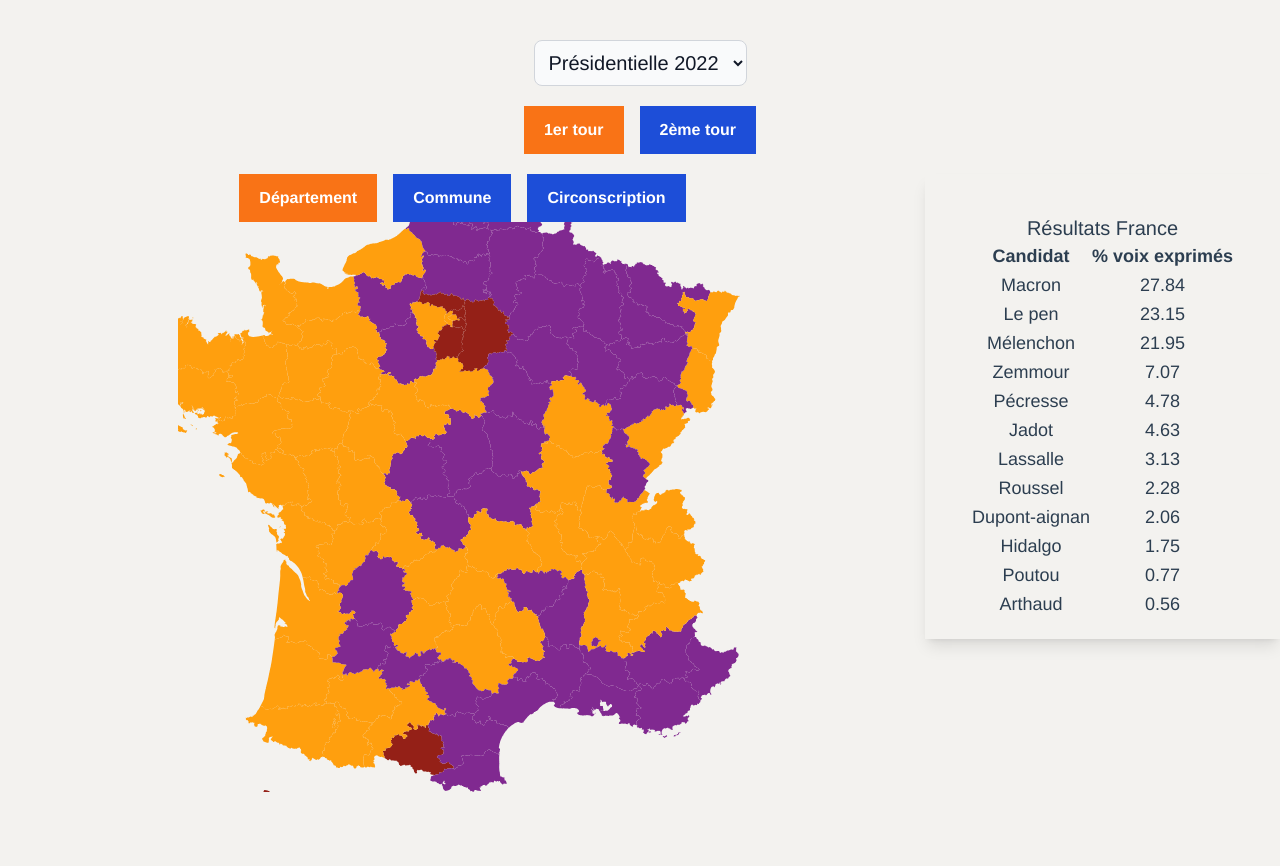
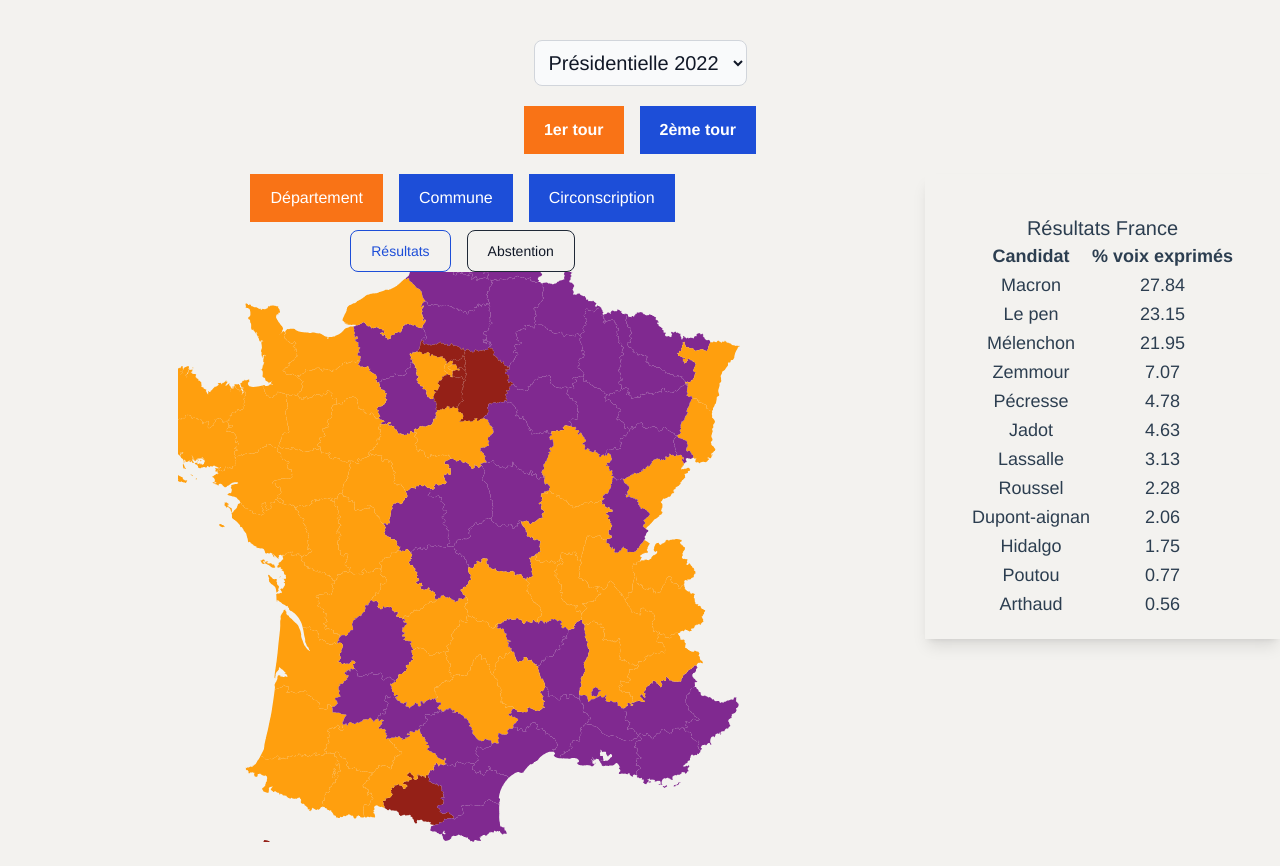
Before and after one commit to RoSelTo/elections-tracker, a Vue app: page / in a window 1280 px wide. Before the commit the page ends 816 px from the top, so only its background shows below. Built offline with nearby package versions, Linux system fonts and the light colour scheme; no server answers.

Commit message:
Add abstention. Change data structure.

```diff
--- a/src/App.vue
+++ b/src/App.vue
@@ -33,6 +33,7 @@ export default {
       resultsDepartements: {},
       resultsCirconscriptions: {},
       resultsFrance: [],
+      abstentionFrance: 0,
       departements: {},
       init: false,
       round: "1",
@@ -41,7 +42,7 @@ export default {
   },
   methods: {
     setWinner: function(results){
-      var winner = Object.keys(results).reduce((a, b) => results[a].percent > results[b].percent ? a : b);
+      var winner = Object.keys(results.data).reduce((a, b) => results.data[a].percent > results.data[b].percent ? a : b);
       if(winner == null)
         console.log(results);
       results.winner = winner;
@@ -96,11 +97,13 @@ export default {
       that.resultsFrance = [];
       d3.dsv(",", '/presidentielle/01-resultats-france-entiere.csv', (data) => {
         that.resultsFrance.push({candidate: that.toTitleCase(data["cand_nom"]), percent: Math.round(data["cand_rapport_exprim"]*100)/100});
+        that.abstentionFrance = parseFloat(data["abstention_pourc"]);
       });
 
       d3.dsv(",", '/presidentielle/p2022-resultats-communes-t1.csv', (data) => {
         var code = that.fixOutreMer(data["CodeInsee"], true);
         that.resultsCommunes[code] = {
+          data: {
             "Arthaud": {percent: parseFloat(data["ARTHAUD.exp"])},
             "Dupont-Aignan": {percent: parseFloat(data["DUPONT-AIGNAN.exp"])},
             "Hidalgo": {percent: parseFloat(data["HIDALGO.exp"])},
@@ -112,6 +115,8 @@ export default {
             "Poutou": {percent: parseFloat(data["POUTOU.exp"])},
             "Pécresse": {percent: parseFloat(data["PÉCRESSE.exp"])},
             "Zemmour": {percent: parseFloat(data["ZEMMOUR.exp"])}
+          },
+          abstention: parseFloat(data["Abstentions_ins"])
         };
         that.setWinner(that.resultsCommunes[code]);
       }).then(() => {
@@ -123,6 +128,7 @@ export default {
         var code = that.fixOutreMer(data["CodeDépartement"], false);
         that.departements[code] = data["Département"];
         that.resultsDepartements[code] = {
+          data: {
             "Arthaud":  {percent: parseFloat(data["ARTHAUD.exp"])},
             "Dupont-Aignan": {percent: parseFloat(data["DUPONT-AIGNAN.exp"])},
             "Hidalgo": {percent: parseFloat(data["HIDALGO.exp"])},
@@ -134,6 +140,8 @@ export default {
             "Poutou": {percent: parseFloat(data["POUTOU.exp"])},
             "Pécresse": {percent: parseFloat(data["PÉCRESSE.exp"])},
             "Zemmour": {percent: parseFloat(data["ZEMMOUR.exp"])}
+          },
+          abstention: parseFloat(data["Abstentions_ins"])
         };
         that.setWinner(that.resultsDepartements[code]);
       }).then(() => {
@@ -143,6 +151,7 @@ export default {
 
       d3.dsv(",", '/presidentielle/p2022-resultats-circonscriptions-t1.csv', (data) => {
         that.resultsCirconscriptions[data["CodeCirco"]] = {
+          data: {
             "Arthaud": {percent: parseFloat(data["ARTHAUD.exp"])},
             "Dupont-Aignan": {percent: parseFloat(data["DUPONT-AIGNAN.exp"])},
             "Hidalgo": {percent: parseFloat(data["HIDALGO.exp"])},
@@ -154,6 +163,8 @@ export default {
             "Poutou": {percent: parseFloat(data["POUTOU.exp"])},
             "Pécresse": {percent: parseFloat(data["PÉCRESSE.exp"])},
             "Zemmour": {percent: parseFloat(data["ZEMMOUR.exp"])}
+          },
+          abstention: parseFloat(data["Abstentions_ins"])
         };
         that.setWinner(that.resultsCirconscriptions[data["CodeCirco"]]);
       }).then(() => {
@@ -174,6 +185,7 @@ export default {
       d3.dsv(";", '/presidentielle/resultats-par-niveau-fe-t2-france-entiere.csv', (data) => {
         that.resultsFrance.push({candidate: "Macron", percent: parseFloat(data["MACRON.% Voix/Exp"].replace(',', '.'))});
         that.resultsFrance.push({candidate: "Le Pen", percent: parseFloat(data["LE PEN.% Voix/Exp"].replace(',', '.'))});
+        that.abstentionFrance = parseFloat(data["% Abs/Ins"].replace(',', '.'));
       });
 
       d3.dsv(";", '/presidentielle/resultats-par-niveau-subcom-t2-france-entiere.csv', (data) => {
@@ -181,8 +193,11 @@ export default {
           return;
         var code = that.fixOutreMer(data["Code du département"], false) + "" + data["Code de la commune"];
         that.resultsCommunes[code] = {
+          data: {
             "Macron": {percent: parseFloat(data["MACRON.% Voix/Exp"].replace(',', '.'))},
             "Le Pen": {percent: parseFloat(data["LE PEN.% Voix/Exp"].replace(',', '.'))}
+          },
+          abstention: parseFloat(data["% Abs/Ins"].replace(',', '.'))
         };
         that.setWinner(that.resultsCommunes[code]);
       }).then(() => {
@@ -197,8 +212,11 @@ export default {
         var code = that.fixOutreMer(data["Code du département"], false);
         that.departements[code] = data["Libellé du département"];
         that.resultsDepartements[code] = {
+          data: {
             "Macron": {percent: parseFloat(data["MACRON.% Voix/Exp"].replace(',', '.'))},
             "Le Pen": {percent: parseFloat(data["LE PEN.% Voix/Exp"].replace(',', '.'))}
+          },
+          abstention: parseFloat(data["% Abs/Ins"].replace(',', '.'))
         };
         that.setWinner(that.resultsDepartements[code]);
       }).then(() => {
@@ -211,8 +229,11 @@ export default {
           return;
         var code = that.fixOutreMer(data["Code du département"], false) + data["Code de la circonscription"];
         that.resultsCirconscriptions[code] = {
+          data: {
             "Macron": {percent: parseFloat(data["MACRON.% Voix/Exp"].replace(',', '.'))},
             "Le Pen": {percent: parseFloat(data["LE PEN.% Voix/Exp"].replace(',', '.'))}
+          },
+          abstention: parseFloat(data["% Abs/Ins"].replace(',', '.'))
         };
         that.setWinner(that.resultsCirconscriptions[code]);
       }).then(() => {
@@ -263,16 +284,18 @@ export default {
         that.resultsFrance.push({candidate: "Reconquête", percent: parseFloat(data["REC.% Voix/Exp"].replace(',', '.')), sieges: parseInt(data["REC.Sièges"])});
         that.resultsFrance.push({candidate: "RN", percent: parseFloat(data["RN.% Voix/Exp"].replace(',', '.')), sieges: parseInt(data["RN.Sièges"])});
         that.resultsFrance.push({candidate: "Divers extrême droite", percent: parseFloat(data["DXD.% Voix/Exp"].replace(',', '.')), sieges: parseInt(data["DXD.Sièges"])});
+        that.abstentionFrance = parseFloat(data["% Abs/Ins"].replace(',', '.'));
       });
 
       const custom = d3.dsvFormat(";");
       custom.parseRows(this.loadFile('/legislatives/resultats-par-niveau-subcom-t1-leg.csv'), (data, i) => {
         if(i > 0){
           var code = that.fixOutreMer(data[0] + "" + data[4], true);
-          that.resultsCommunes[code] = {};
+          that.resultsCommunes[code] = {data:{}};
           for(var col = 25; col <= data.length - 4; col = col + 8){
-             that.resultsCommunes[code][that.readableParty(data[col])] = {percent: parseFloat(data[col + 3].replace(',', '.'))};
+             that.resultsCommunes[code].data[that.readableParty(data[col])] = {percent: parseFloat(data[col + 3].replace(',', '.'))};
           }
+          that.resultsCommunes[code].abstention = parseFloat(data[9].replace(',', '.'));
           that.setWinner(that.resultsCommunes[code]);
         }
       });
@@ -280,10 +303,11 @@ export default {
       custom.parseRows(this.loadFile('/legislatives/resultats-par-niveau-dpt-t1-leg.csv'), (data, i) => {
         if(i > 0){
           var code = that.fixOutreMer(data[0], false);
-          that.resultsDepartements[code] = {};
+          that.resultsDepartements[code] = {data:{}};
           for(var col = 17; col <= data.length - 5; col = col + 5){
-             that.resultsDepartements[code][that.readableParty(data[col])] = {percent: parseFloat(data[col + 3].replace(',', '.')), sieges: parseInt(data[col + 4])};
+             that.resultsDepartements[code].data[that.readableParty(data[col])] = {percent: parseFloat(data[col + 3].replace(',', '.')), sieges: parseInt(data[col + 4])};
           }
+          that.resultsDepartements[code].abstention = parseFloat(data[5].replace(',', '.'));
           that.setWinner(that.resultsDepartements[code]);
         }
       });
@@ -293,10 +317,11 @@ export default {
           if(data[0] == undefined)
             return;
           var code = that.fixOutreMer(data[0], false) + data[2];
-          that.resultsCirconscriptions[code] = {};
+          that.resultsCirconscriptions[code] = {data:{}};
           for(var col = 23; col <= data.length - 4; col = col + 9){
-             that.resultsCirconscriptions[code][that.readableParty(data[col])] = {percent: parseFloat(data[col + 3].replace(',', '.'))};
+             that.resultsCirconscriptions[code].data[that.readableParty(data[col])] = {percent: parseFloat(data[col + 3].replace(',', '.'))};
           }
+          that.resultsCirconscriptions[code].abstention = parseFloat(data[7].replace(',', '.'));
           that.setWinner(that.resultsCirconscriptions[code]);
         }
       });
@@ -327,16 +352,18 @@ export default {
         that.resultsFrance.push({candidate: "Divers droite", percent: parseFloat(data["DVD.% Voix/Exp"].replace(',', '.')), sieges: parseInt(data["DVD.Sièges"])});
         that.resultsFrance.push({candidate: "Droite souverainiste", percent: parseFloat(data["DSV.% Voix/Exp"].replace(',', '.')), sieges: parseInt(data["DSV.Sièges"])});
         that.resultsFrance.push({candidate: "RN", percent: parseFloat(data["RN.% Voix/Exp"].replace(',', '.')), sieges: parseInt(data["RN.Sièges"])});
+        that.abstentionFrance = parseFloat(data["% Abs/Ins"].replace(',', '.'));
       });
 
       const custom = d3.dsvFormat(";");
       custom.parseRows(this.loadFile('/legislatives/resultats-par-niveau-subcom-t2-leg.csv'), (data, i) => {
         if(i > 0){
           var code = that.fixOutreMer(data[0] + "" + data[4], true);
-          that.resultsCommunes[code] = {};
+          that.resultsCommunes[code] = {data:{}};
           for(var col = 25; col <= data.length - 4; col = col + 8){
-             that.resultsCommunes[code][that.readableParty(data[col])] = {percent: parseFloat(data[col + 3].replace(',', '.'))};
+             that.resultsCommunes[code].data[that.readableParty(data[col])] = {percent: parseFloat(data[col + 3].replace(',', '.'))};
           }
+          that.resultsCommunes[code].abstention = parseFloat(data[9].replace(',', '.'));
           that.setWinner(that.resultsCommunes[code]);
         }
       });
@@ -344,10 +371,11 @@ export default {
       custom.parseRows(this.loadFile('/legislatives/resultats-par-niveau-dpt-t2-leg.csv'), (data, i) => {
         if(i > 0){
           var code = that.fixOutreMer(data[0], false);
-          that.resultsDepartements[code] = {};
+          that.resultsDepartements[code] = {data:{}};
           for(var col = 17; col <= data.length - 5; col = col + 5){
-             that.resultsDepartements[code][that.readableParty(data[col])] = {percent: parseFloat(data[col + 3].replace(',', '.')), sieges: parseInt(data[col + 4])};
+             that.resultsDepartements[code].data[that.readableParty(data[col])] = {percent: parseFloat(data[col + 3].replace(',', '.')), sieges: parseInt(data[col + 4])};
           }
+          that.resultsDepartements[code].abstention = parseFloat(data[5].replace(',', '.'));
           that.setWinner(that.resultsDepartements[code]);
         }
       });
@@ -357,10 +385,11 @@ export default {
           if(data[0] == undefined)
             return;
           var code = that.fixOutreMer(data[0], false) + data[2];
-          that.resultsCirconscriptions[code] = {};
+          that.resultsCirconscriptions[code] = {data:{}};
           for(var col = 23; col <= data.length - 4; col = col + 9){
-             that.resultsCirconscriptions[code][that.readableParty(data[col])] = {percent: parseFloat(data[col + 3].replace(',', '.'))};
+             that.resultsCirconscriptions[code].data[that.readableParty(data[col])] = {percent: parseFloat(data[col + 3].replace(',', '.'))};
           }
+          that.resultsCirconscriptions[code].abstention = parseFloat(data[7].replace(',', '.'));
           that.setWinner(that.resultsCirconscriptions[code]);
         }
       });
--- a/src/components/Map.vue
+++ b/src/components/Map.vue
@@ -1,12 +1,22 @@
 <template>
   <div class="map">
     <div class="flex justify-center space-x-4">
-      <div :class="{'bg-orange-500': level == 'departements', 'bg-blue-700': level != 'departements'}" class="text-white px-5 py-3 font-bold cursor-pointer"
+      <div :class="{'bg-orange-500': level == 'departements', 'bg-blue-700': level != 'departements'}" class="text-white px-5 py-3 cursor-pointer"
         v-on:click="createMapDepartements">Département</div>
-      <div :class="{'bg-orange-500': level == 'communes', 'bg-blue-700': level != 'communes'}" class="text-white px-5 py-3 font-bold cursor-pointer"
+      <div :class="{'bg-orange-500': level == 'communes', 'bg-blue-700': level != 'communes'}" class="text-white px-5 py-3 cursor-pointer"
         v-on:click="createMapCommunes">Commune</div>
-      <div :class="{'bg-orange-500': level == 'circonscriptions', 'bg-blue-700': level != 'circonscriptions'}" class="text-white px-5 py-3 font-bold cursor-pointer"
+      <div :class="{'bg-orange-500': level == 'circonscriptions', 'bg-blue-700': level != 'circonscriptions'}" class="text-white px-5 py-3 cursor-pointer"
         v-on:click="createMapCirconscriptions">Circonscription</div>
+    </div>
+    <div class="flex justify-center space-x-4">
+      <div class="text-blue-700 hover:text-white border border-blue-700 hover:bg-blue-800 focus:ring-4 focus:outline-none focus:ring-blue-300
+        font-medium rounded-lg text-sm px-5 py-2.5 text-center mt-2 dark:border-blue-500 dark:text-blue-500 dark:hover:text-white dark:hover:bg-blue-600 dark:focus:ring-blue-800">
+        Résultats
+      </div>
+      <div class="text-gray-900 hover:text-white border border-gray-800 hover:bg-gray-900 focus:ring-4 focus:outline-none focus:ring-gray-300 font-medium rounded-lg
+      text-sm px-5 py-2.5 text-center mt-2 dark:border-gray-600 dark:text-gray-400 dark:hover:text-white dark:hover:bg-gray-600 dark:focus:ring-gray-800">
+        Abstention
+      </div>
     </div>
     <!-- Add loading -->
     <div id="mapContainer" style="height:calc(100vh - 230px)" v-show="!loading">
```
Also changed, not shown: src/components/Tab.vue (+4 -4 lines). Lines whose indentation alone changed are shown as unchanged.
